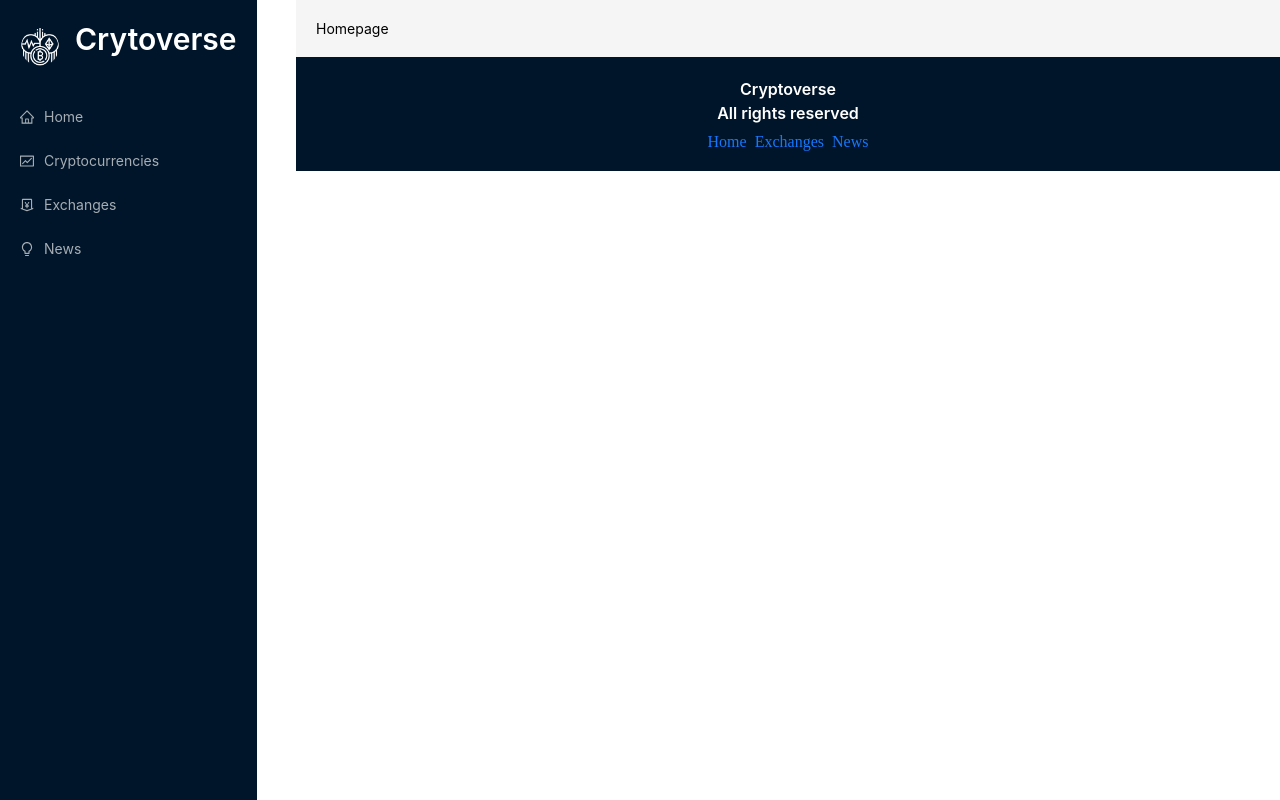
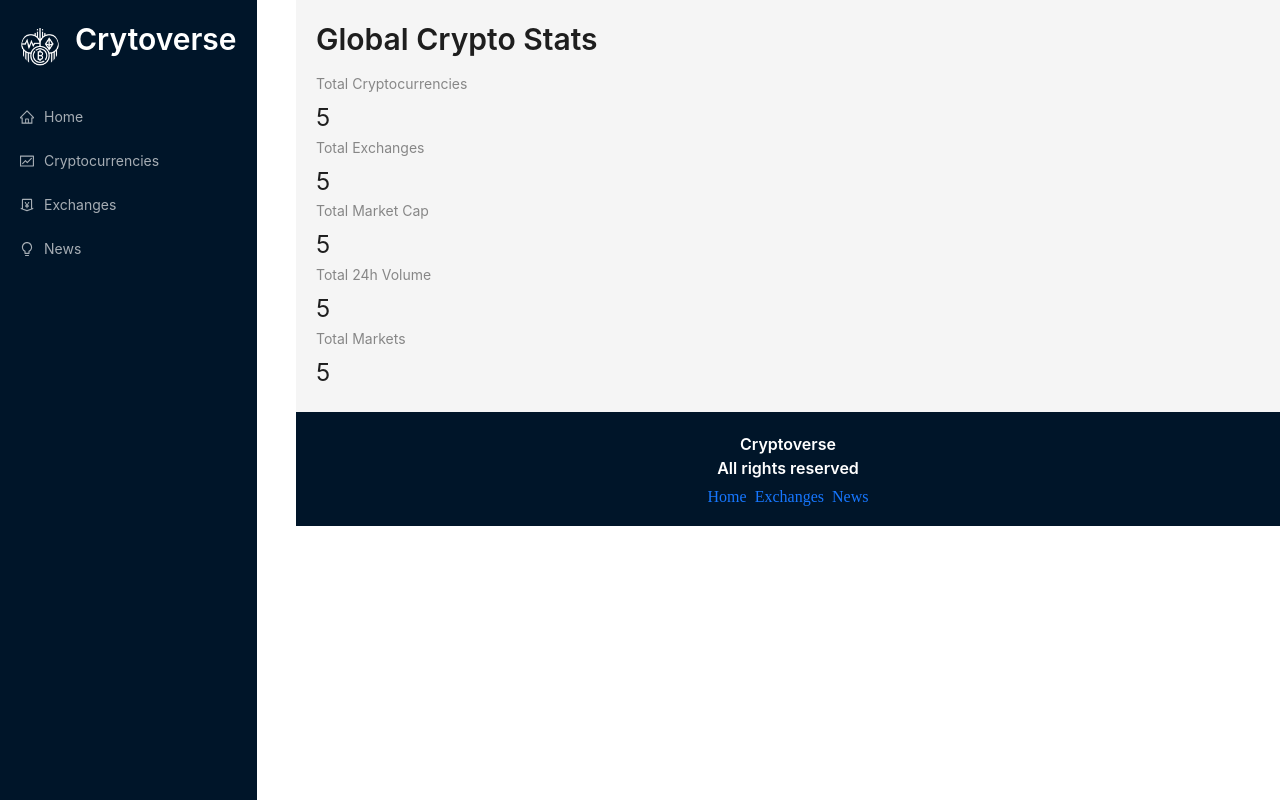
Before and after one commit to kadirkopuk/cyrptosapp, a React (Vite) app: page / in a window 1280 px wide. Built offline with nearby package versions, Linux system fonts and the light colour scheme.

Commit message:
Statistic add Homapage

```diff
--- a/src/components/Homepage.jsx
+++ b/src/components/Homepage.jsx
@@ -1,7 +1,27 @@
 import React from "react";
+import millify from "millify";
+import { Typography, Row, Col, Statistic } from "antd";
+import { Link } from "react-router-dom";
+
+const { Title } = Typography;
 
 const Homepage = () => {
-  return <div>Homepage</div>;
+  return (
+    <>
+      <Title level={2} className="heading">
+        Global Crypto Stats
+      </Title>
+      <Row>
+        <Col span={12}>
+          <Statistic title="Total Cryptocurrencies" value="5" />
+          <Statistic title="Total Exchanges" value="5" />
+          <Statistic title="Total Market Cap" value="5" />
+          <Statistic title="Total 24h Volume" value="5" />
+          <Statistic title="Total Markets" value="5" />
+        </Col>
+      </Row>
+    </>
+  );
 };
 
 export default Homepage;
```
